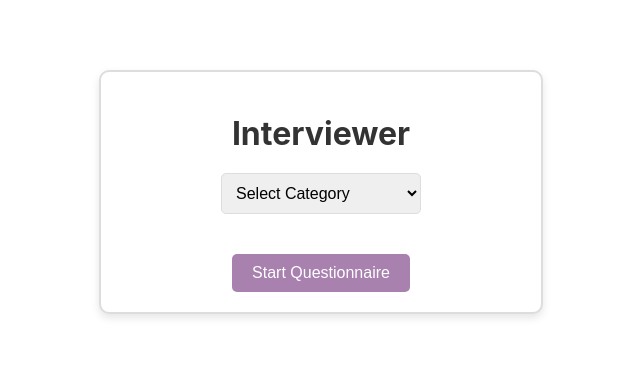
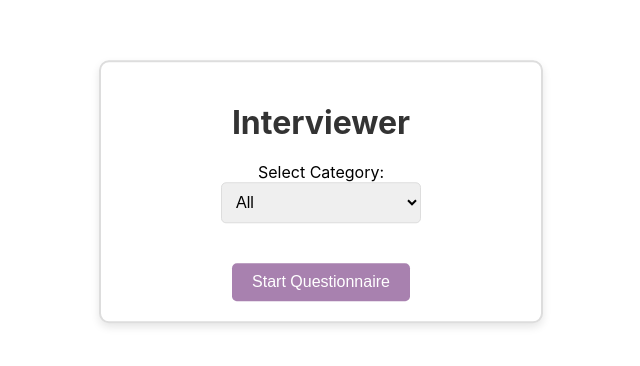
Before and after one commit to adryyy10/interviewer-fe, a React (Create React App) app: page / in a window 1280 px wide. Shown: the part 208-574 px from the top of the page, without its empty margins (319-959 px from the left). Built offline with nearby package versions, Linux system fonts and the light colour scheme.

Commit message:
feat: default selected questions

```diff
--- a/src/components/MainPage.css
+++ b/src/components/MainPage.css
@@ -9,11 +9,17 @@
   background-color: white;
   box-shadow: 0 4px 8px rgba(0, 0, 0, 0.1);
   width: 400px;
-  height: 200px;
   position: absolute;
   top: 50%;
   left: 50%;
   transform: translate(-50%, -50%);
+}
+
+.main-form {
+  display: flex;
+  flex-direction: column;
+  justify-content: center;
+  align-items: center;
 }
 
 .main-title {
--- a/src/components/MainPage.jsx
+++ b/src/components/MainPage.jsx
@@ -3,7 +3,7 @@ import { useNavigate } from 'react-router-dom';
 import './MainPage.css';
 
 const MainPage = () => {
-    const [selectedCategory, setSelectedCategory] = useState('');
+    const [selectedCategory, setSelectedCategory] = useState('All');
     const navigate = useNavigate();
 
     const categories = ['All', 'PHP', 'JS', 'Python', 'Java'];
@@ -25,24 +25,27 @@ const MainPage = () => {
     };
 
     return (
-        <div className="main-container">
+        <main className="main-container">
             <h1 className="main-title">Interviewer</h1>
+            <form className='main-form'>
+                <label htmlFor="category-select" className="category-label">Select Category:</label>
                 <select
+                    id="category-select"
                     className="category-select"
                     value={selectedCategory}
                     onChange={handleCategoryChange}
                 >
-                <option value="">Select Category</option>
                     {categories.map((category) => (
                         <option key={category} value={category}>
                             {category}
                         </option>
                     ))}
                 </select>
-            <button className="main-button" onClick={handleStartQuestionnaire}>
+                <button type="button" className="main-button" onClick={handleStartQuestionnaire}>
                     Start Questionnaire
                 </button>
-        </div>
+            </form>
+        </main>
     );
 };
 
--- a/src/components/Question.jsx
+++ b/src/components/Question.jsx
@@ -41,7 +41,7 @@ const Question = ({ question, currentQuestionIndex, totalQuestions, onAnswer })
                 ))}
             </ul>
 
-            {attempted && (
+            {attempted && correctAnswer && correctAnswer.explanation && (
                 <div className="correct-answer-explanation">
                     {correctAnswer.explanation}
                 </div>
```
Also changed, not shown: src/App.js (indentation only). Lines whose indentation alone changed are shown as unchanged.
